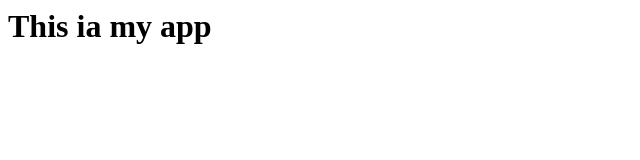
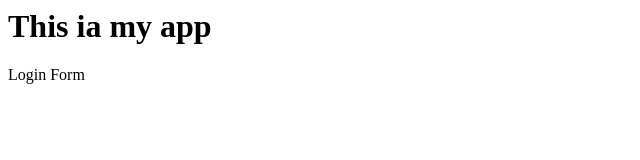
Before and after one commit to Nilima-thoughti/myAppSample, a plain HTML site: page index.html in a window 1280 px wide. Shown: the full height of the page, 0-640 px from the left. Drawn offline with Linux system fonts and the light colour scheme.

Commit message:
login form

```diff
--- /dev/null
+++ b/dir2/app2.js
@@ -0,0 +1 @@
+console.log("app2");
--- a/index.html
+++ b/index.html
@@ -4,5 +4,6 @@
     </head>
     <body>
         <h1>This ia my app</h1>
+        Login Form
     </body>
 </html>
```
Also changed, not shown: login.html (added, +1 -0 lines), log.txt (added).
